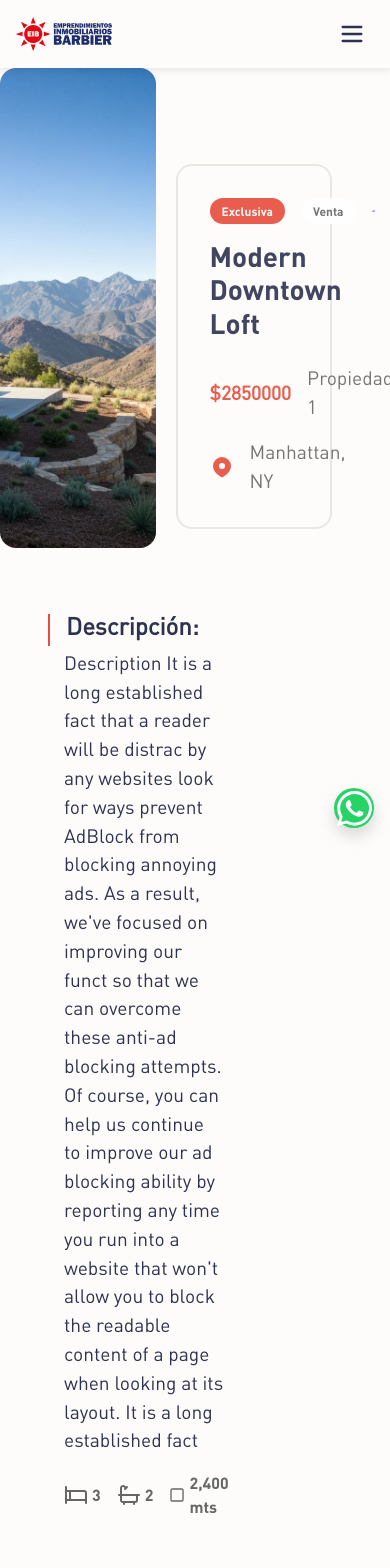
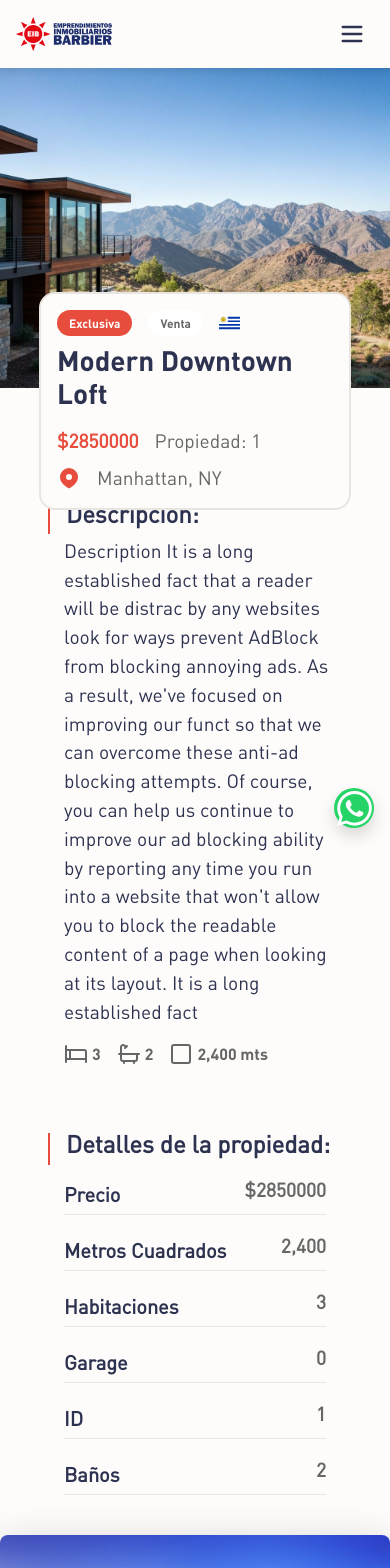
Before and after one commit to juantardivo-beep/Inmobiliaria, a Next.js app: page /properties/1 in a window 390 px wide. Shown: the top 1568 px of the page. Built offline with nearby package versions, Linux system fonts and the light colour scheme.

Commit message:
feat: responsive design implemented

```diff
--- a/app/styles/main.css
+++ b/app/styles/main.css
@@ -38,8 +38,8 @@ p {
   font-weight: 500;
 }
 
-h1{
-   font-family: 'Din-Bold';
+h1 {
+  font-family: 'Din-Bold';
 }
 
 @font-face {
@@ -59,6 +59,9 @@ h1{
 
 /* Atom styles - Button */
 .btn-custom-primary {
+  display: flex;
+  align-items: center;
+  justify-content: center;
   background-color: var(--color-red);
   color: var(--color-light);
   border: 2px solid var(--color-red);
@@ -74,6 +77,9 @@ h1{
 }
 
 .btn-custom-outline {
+  display: flex;
+  align-items: center;
+  justify-content: center;
   background-color: transparent;
   color: var(--color-red);
   border: 2px solid var(--color-red);
@@ -89,6 +95,9 @@ h1{
 }
 
 .btn-custom-ghost {
+  display: flex;
+  align-items: center;
+  justify-content: center;
   background-color: transparent;
   color: var(--color-dark);
   border: none;
--- a/components/organisms/header/Header.jsx
+++ b/components/organisms/header/Header.jsx
@@ -14,6 +14,7 @@ export default function Header() {
   };
 
   const closeMenu = () => {
+    console.log("AAAAAAAA")
     setIsMenuOpen(false);
   };
 
@@ -53,14 +54,14 @@ export default function Header() {
 
       {/* Menú Mobile */}
       <div className={`${styles.mobileMenu} ${isMenuOpen ? styles.open : ''}`}>
-        <nav className={styles.mobileMenuNav}>
-          <NavLink href="/" onClick={closeMenu}>Inicio</NavLink>
-          <NavLink href="/alquileres" onClick={closeMenu}>Alquileres</NavLink>
-          <NavLink href="/ventas" onClick={closeMenu}>Ventas</NavLink>
-          <NavLink href="/tasaciones" onClick={closeMenu}>Tasaciones</NavLink>
-          <NavLink href="/internacional" onClick={closeMenu}>Internacional</NavLink>
-          <NavLink href="/nosotros" onClick={closeMenu}>Nosotros</NavLink>
-          <NavLink href="/contacto" onClick={closeMenu}>Contacto</NavLink>
+        <nav className={styles.mobileMenuNav} onClick={closeMenu}>
+          <NavLink href="/">Inicio</NavLink>
+          <NavLink href="/alquileres">Alquileres</NavLink>
+          <NavLink href="/ventas">Ventas</NavLink>
+          <NavLink href="/tasaciones">Tasaciones</NavLink>
+          <NavLink href="/internacional">Internacional</NavLink>
+          <NavLink href="/nosotros">Nosotros</NavLink>
+          <NavLink href="/contacto">Contacto</NavLink>
         </nav>
       </div>
     </>
--- a/components/organisms/propertyDetail/propertyDetail.module.scss
+++ b/components/organisms/propertyDetail/propertyDetail.module.scss
@@ -116,3 +116,62 @@
         font-weight: 600;
     }
 }
+
+@media (max-width: 1024px) {
+
+    .image {
+        width: 50%;
+    }
+
+    .property__card__badge {
+        left: 55%;
+    }
+
+    .description {
+        width: 100%;
+    }
+}
+
+@media (max-width: 640px) {
+
+    .header {
+        height: 20rem;
+        margin-bottom: 4rem;
+    }
+
+    .image {
+        width: 100%;
+        height: 20rem;
+        border-radius: 0rem;
+    }
+
+    .property__card__badge {
+        left: 10%;
+        top: 70%;
+        width: 80%;
+        padding: 1rem;
+        gap: 0.5rem;
+        opacity: 1;
+    }
+
+    .description {
+        width: 100%;
+        margin-top: 1rem;
+    }
+
+    .detail {
+        display: flex;
+        flex-direction: column;
+        gap: 0rem;
+        padding: 1rem;
+    }
+
+    .detail_column {
+        width: 100%;
+    }
+
+    .detail_row {
+        padding: 0rem;
+        margin-bottom: 1.5rem;
+    }
+}
```
